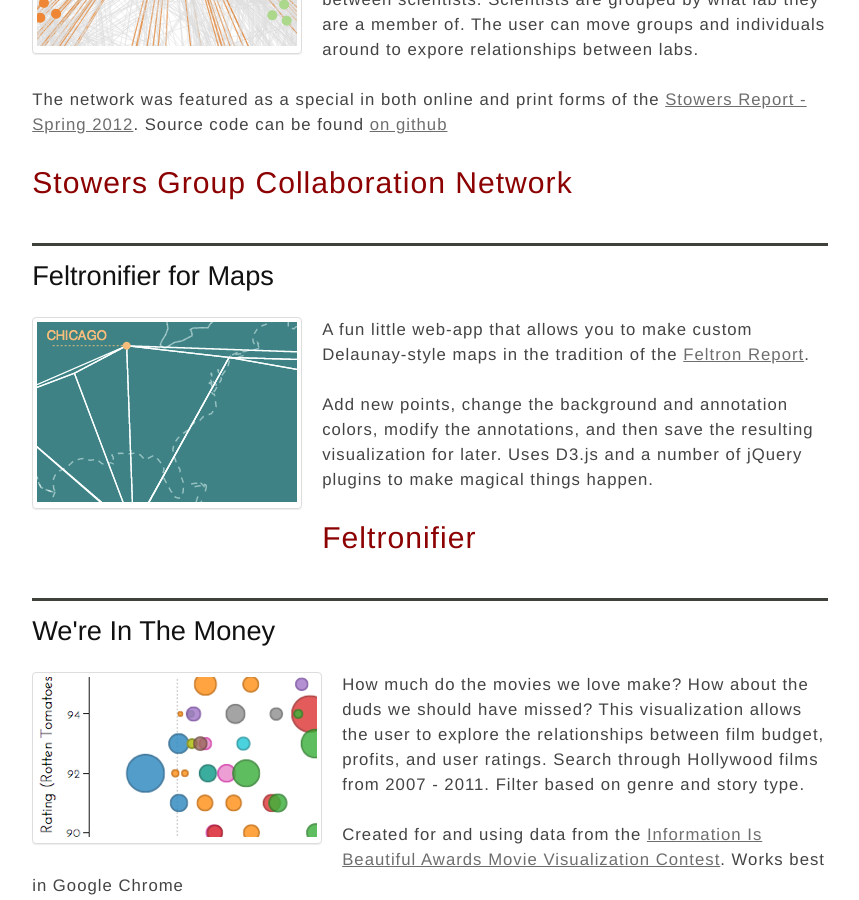
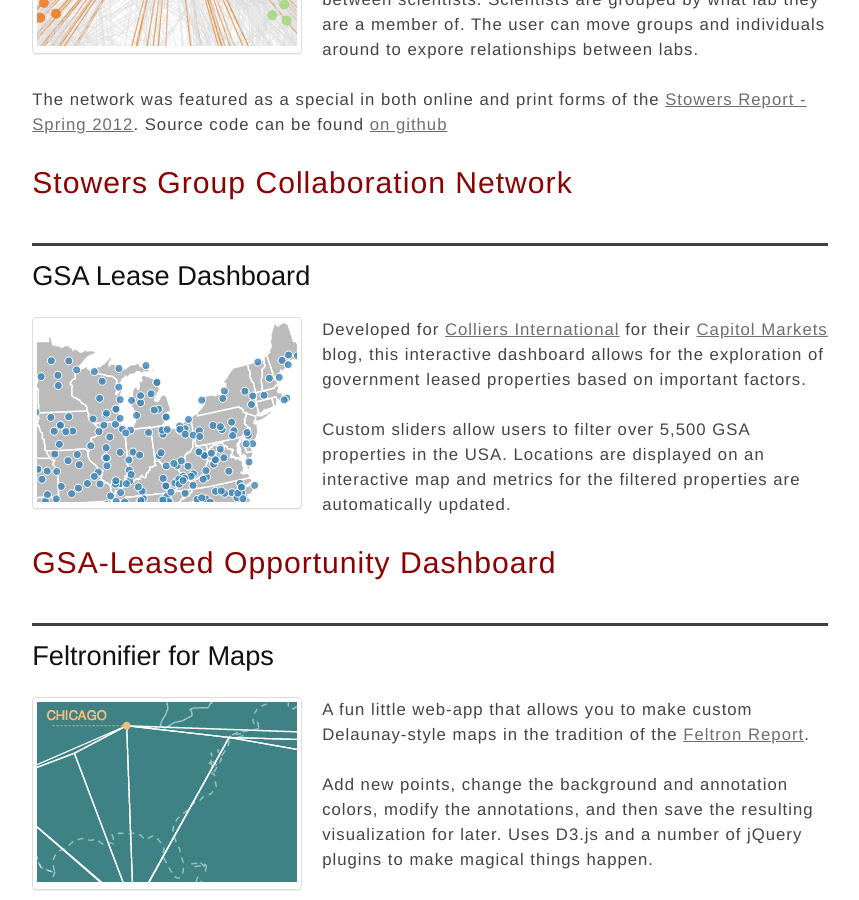
Before and after one commit to vlandham/vlandham.github.com, a Jekyll site: the page built from vis/index.html, in a window 1280 px wide and 900 px high, scrolled down 1636 px. Shown: the whole window, without its empty margins (210-1069 px from the left). Built offline with Jekyll 4.4.1, drawn with Linux system fonts in a browser that asks for light colours; some web fonts are replaced; Markdown is read by kramdown in place of the engine named in the settings.

Commit message:
add colliers gsa vis

```diff
--- a/vis/index.html
+++ b/vis/index.html
@@ -51,16 +51,29 @@ title: visualizations
 
   <p><a class="post_title" href="http://stowers.org/stowersreport/maps">Stowers Group Collaboration Network</a></p>
 </div>
+
+<div name="gsa_leases" id="gsa_leases" class="section">
+  <h2>GSA Lease Dashboard</h2>
+  <div class="thumbnail left">
+    <a href="http://www.capitolmarkets.com/gsa-leased-investment-opportunity/"><img src="/images/vis/gsa_lease_thumb.png" alt="image of gsa lease vis"/></a>
+  </div>
+  <p>Developed for <a href="http://www.colliers.com/en-US/government">Colliers International</a> for their <a href="http://www.capitolmarkets.com/">Capitol Markets</a> blog, this interactive dashboard allows for the exploration of government leased properties based on important factors.</p>
+  <p>Custom sliders allow users to filter over 5,500 GSA properties in the USA. Locations are displayed on an interactive map and metrics for the filtered properties are automatically updated.</p>
+
+  <p><a class="post_title" href="http://www.capitolmarkets.com/gsa-leased-investment-opportunity/">GSA-Leased Opportunity Dashboard</a></p>
+</div>
 <div name="feltronifier" id="feltronifier" class="section">
   <h2>Feltronifier for Maps</h2>
   <div class="thumbnail left">
     <a href="http://vallandingham.me/feltronifier/"><img src="/images/vis/feltronifier_thumb.png" alt="image of feltronifier vis"/></a>
   </div>
+
   <p>A fun little web-app that allows you to make custom Delaunay-style maps in the tradition of the <a href="http://feltron.com/">Feltron Report</a>.</p>
   <p>Add new points, change the background and annotation colors, modify the annotations, and then save the resulting visualization for later. Uses D3.js and a number of jQuery plugins to make magical things happen.</p>
 
   <p><a class="post_title" href="http://vallandingham.me/feltronifier/">Feltronifier</a></p>
 </div>
+
 <div name="movie_vis" id="movie_vis" class="section">
   <h2>We're In The Money</h2>
   <div class="thumbnail left">
```
